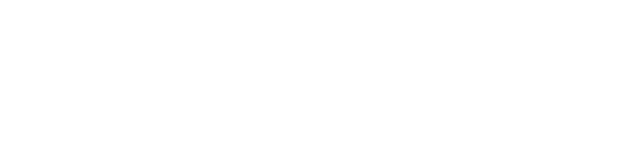
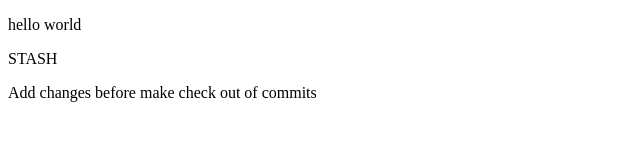
Before and after one commit to AntonPtashynskyi/git-terminal, a plain HTML site: page index.html in a window 1280 px wide. Shown: the whole page, without its empty margins (0-640 px from the left). Drawn offline with Linux system fonts and the light colour scheme.

Commit message:
Add chcenges before checkout between commits

```diff
--- a/index.html
+++ b/index.html
@@ -7,6 +7,10 @@
     <title>Document</title>
   </head>
   <body>
-    <div class="container"></div>
+    <div class="container">
+      <p>hello world</p>
+      <div>STASH</div>
+      <p>Add changes before make check out of commits</p>
+    </div>
   </body>
 </html>
```
